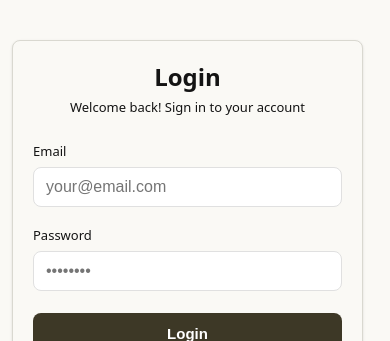
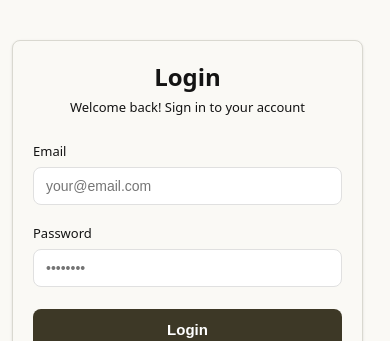
Before and after one commit to dzejkk/link_manager_fullstack_v2, a React (Vite) app in the folder frontend/: page / in a window 390 px wide. Shown: the top 341 px of the page. Built offline with nearby package versions, Linux system fonts and the light colour scheme; no server answers.

Commit message:
fixed UI issue/mobile

```diff
--- a/frontend/src/styles/CategoryForm.module.css
+++ b/frontend/src/styles/CategoryForm.module.css
@@ -59,7 +59,7 @@
 
   @media (width < 698px) {
     padding: 8px 12px; /* Compact padding */
-    font-size: 16px; /* Smaller font */
+    font-size: 14px; /* Smaller font */
     border-width: 1px; /* Thinner border for mobile elegance */
   }
 }
--- a/frontend/src/styles/LinkForm.module.css
+++ b/frontend/src/styles/LinkForm.module.css
@@ -58,7 +58,7 @@
 
   @media (width < 698px) {
     padding: 8px 12px; /* Compact padding */
-    font-size: 16px;
+    font-size: 14px;
   }
 }
 
--- a/frontend/src/styles/Login.module.css
+++ b/frontend/src/styles/Login.module.css
@@ -96,7 +96,7 @@
 
   @media (width < 698px) {
     padding: 10px 12px;
-    font-size: 16px; /* Prevent iOS zoom on focus */
+    font-size: 14px; /* Prevent iOS zoom on focus */
   }
 }
 
--- a/frontend/src/styles/Register.module.css
+++ b/frontend/src/styles/Register.module.css
@@ -93,7 +93,7 @@
 
   @media (width < 698px) {
     padding: 10px 12px;
-    font-size: 16px; /* Prevents iOS auto-zoom */
+    font-size: 14px; /* Prevents iOS auto-zoom */
   }
 }
 
```
